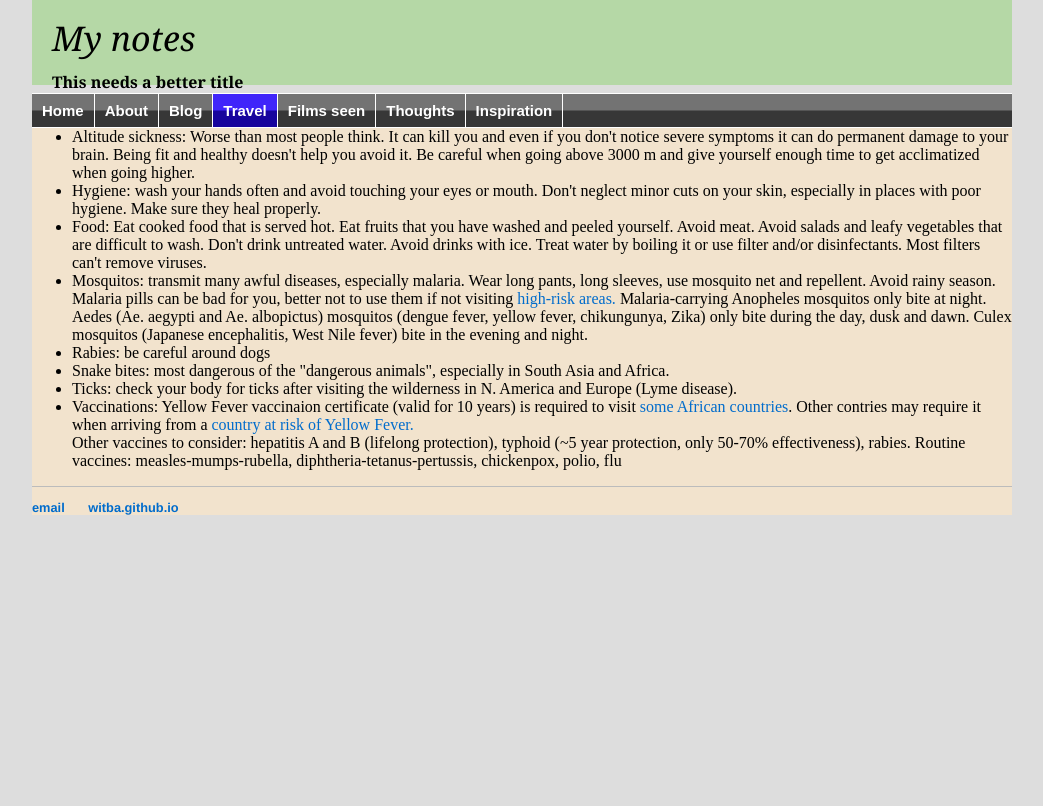
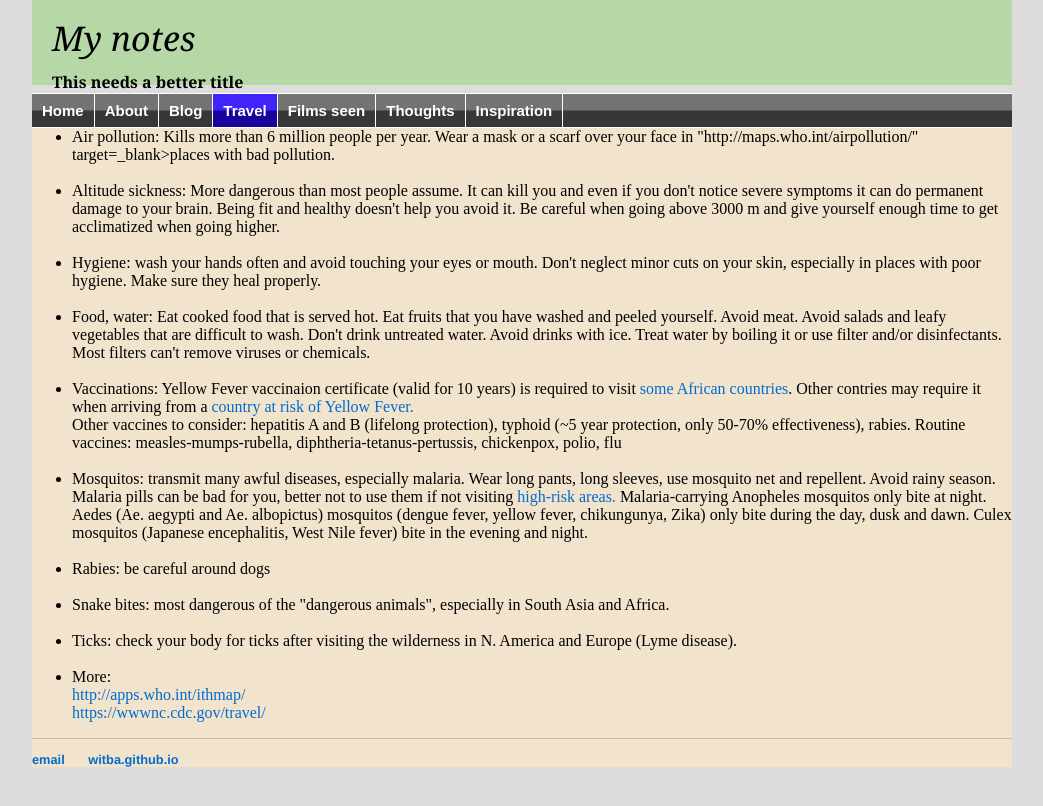
Before and after one commit to witba/witba.github.io, a Jekyll site: the page built from travel/health.html, in a window 1280 px wide. Shown: the top 806 px of the page, without its empty margins (118-1161 px from the left). Built offline with Jekyll 4.4.1, drawn with Linux system fonts in a browser that asks for light colours.

Commit message:
Update health.html

```diff
--- a/travel/health.html
+++ b/travel/health.html
@@ -6,12 +6,25 @@ title: Travel advice
 <div class="travel">
 
 <ul>
-<li>Altitude sickness: Worse than most people think. It can kill you and even if you don't notice severe symptoms it can do permanent damage to your brain. Being fit and healthy doesn't help you avoid it. Be careful when going above 3000 m and give yourself enough time to get acclimatized when going higher. <br>
+<li>Air pollution: Kills more than 6 million people per year. Wear a mask or a scarf over your face in "http://maps.who.int/airpollution/" target=_blank>places with bad pollution.</a><br>
+<br>
+<li>Altitude sickness: More dangerous than most people assume. It can kill you and even if you don't notice severe symptoms it can do permanent damage to your brain. Being fit and healthy doesn't help you avoid it. Be careful when going above 3000 m and give yourself enough time to get acclimatized when going higher. <br>
+<br>
 <li>Hygiene: wash your hands often and avoid touching your eyes or mouth. Don't neglect minor cuts on your skin, especially in places with poor hygiene. Make sure they heal properly.<br>
-<li>Food: Eat cooked food that is served hot. Eat fruits that you have washed and peeled yourself. Avoid meat. Avoid salads and leafy vegetables that are difficult to wash. Don't drink untreated water. Avoid drinks with ice. Treat water by boiling it or use filter and/or disinfectants. Most filters can't remove viruses.<br>
+<br>
+<li>Food, water: Eat cooked food that is served hot. Eat fruits that you have washed and peeled yourself. Avoid meat. Avoid salads and leafy vegetables that are difficult to wash. Don't drink untreated water. Avoid drinks with ice. Treat water by boiling it or use filter and/or disinfectants. Most filters can't remove viruses or chemicals.<br>
+<br>
+<li>Vaccinations: Yellow Fever vaccinaion certificate (valid for 10 years) is required to visit <a href="https://www.who.int/emergencies/yellow-fever/maps/en/" target=_blank>some African countries</a>. Other contries may require it when arriving from a <a href="https://wwwnc.cdc.gov/travel/yellowbook/2018/infectious-diseases-related-to-travel/yellow-fever#5291" target=_blank>country at risk of Yellow Fever.</a><br> Other vaccines to consider: hepatitis A and B (lifelong protection), typhoid (~5 year protection, only 50-70% effectiveness), rabies. Routine vaccines: measles-mumps-rubella, diphtheria-tetanus-pertussis, chickenpox, polio, flu<br>
+<br>
 <li>Mosquitos: transmit many awful diseases, especially malaria. Wear long pants, long sleeves, use mosquito net and repellent. Avoid rainy season. Malaria pills can be bad for you, better not to use them if not visiting <a href="https://map.ox.ac.uk/explorer/#/explorer" target=_blank>high-risk areas.</a> Malaria-carrying Anopheles mosquitos only bite at night. Aedes (Ae. aegypti and Ae. albopictus) mosquitos (dengue fever, yellow fever, chikungunya, Zika) only bite during the day, dusk and dawn. Culex mosquitos (Japanese encephalitis, West Nile fever) bite in the evening and night. <br>
+<br>
 <li>Rabies: be careful around dogs<br>
+<br>
 <li>Snake bites: most dangerous of the "dangerous animals", especially in South Asia and Africa.<br>
-<li>Ticks: check your body for ticks after visiting the wilderness in N. America and Europe (Lyme disease).
-<li>Vaccinations: Yellow Fever vaccinaion certificate (valid for 10 years) is required to visit <a href="https://www.who.int/emergencies/yellow-fever/maps/en/" target=_blank>some African countries</a>. Other contries may require it when arriving from a <a href="https://wwwnc.cdc.gov/travel/yellowbook/2018/infectious-diseases-related-to-travel/yellow-fever#5291" target=_blank>country at risk of Yellow Fever.</a><br> Other vaccines to consider: hepatitis A and B (lifelong protection), typhoid (~5 year protection, only 50-70% effectiveness), rabies. Routine vaccines: measles-mumps-rubella, diphtheria-tetanus-pertussis, chickenpox, polio, flu<br>
+<br>
+<li>Ticks: check your body for ticks after visiting the wilderness in N. America and Europe (Lyme disease).<br>
+<br>
+<li>More:<br>
+<a href="http://apps.who.int/ithmap/" target=_blank>http://apps.who.int/ithmap/</a><br>
+<a href="https://wwwnc.cdc.gov/travel/" target=_blank>https://wwwnc.cdc.gov/travel/</a><br>
 </ul>
```
